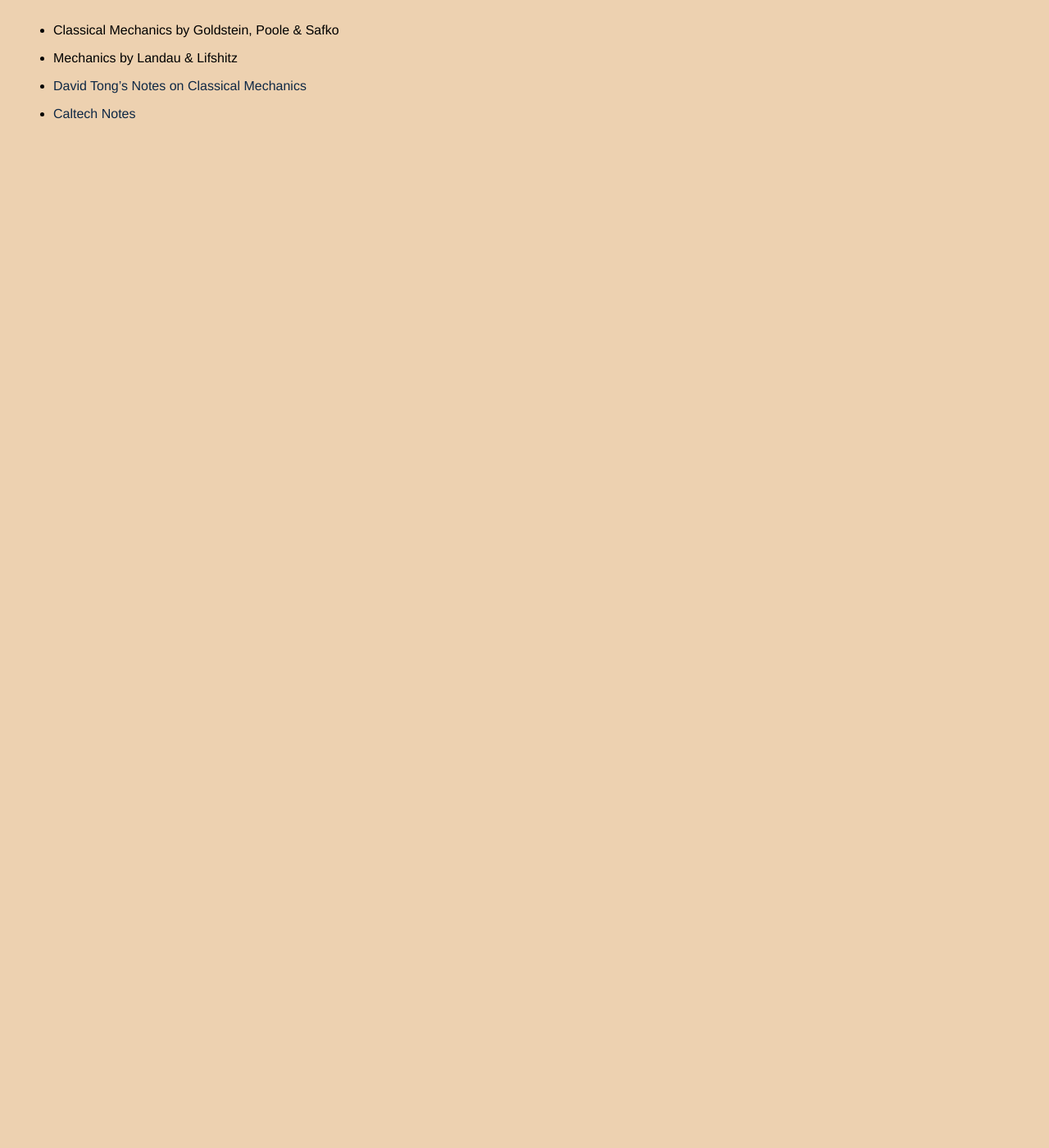
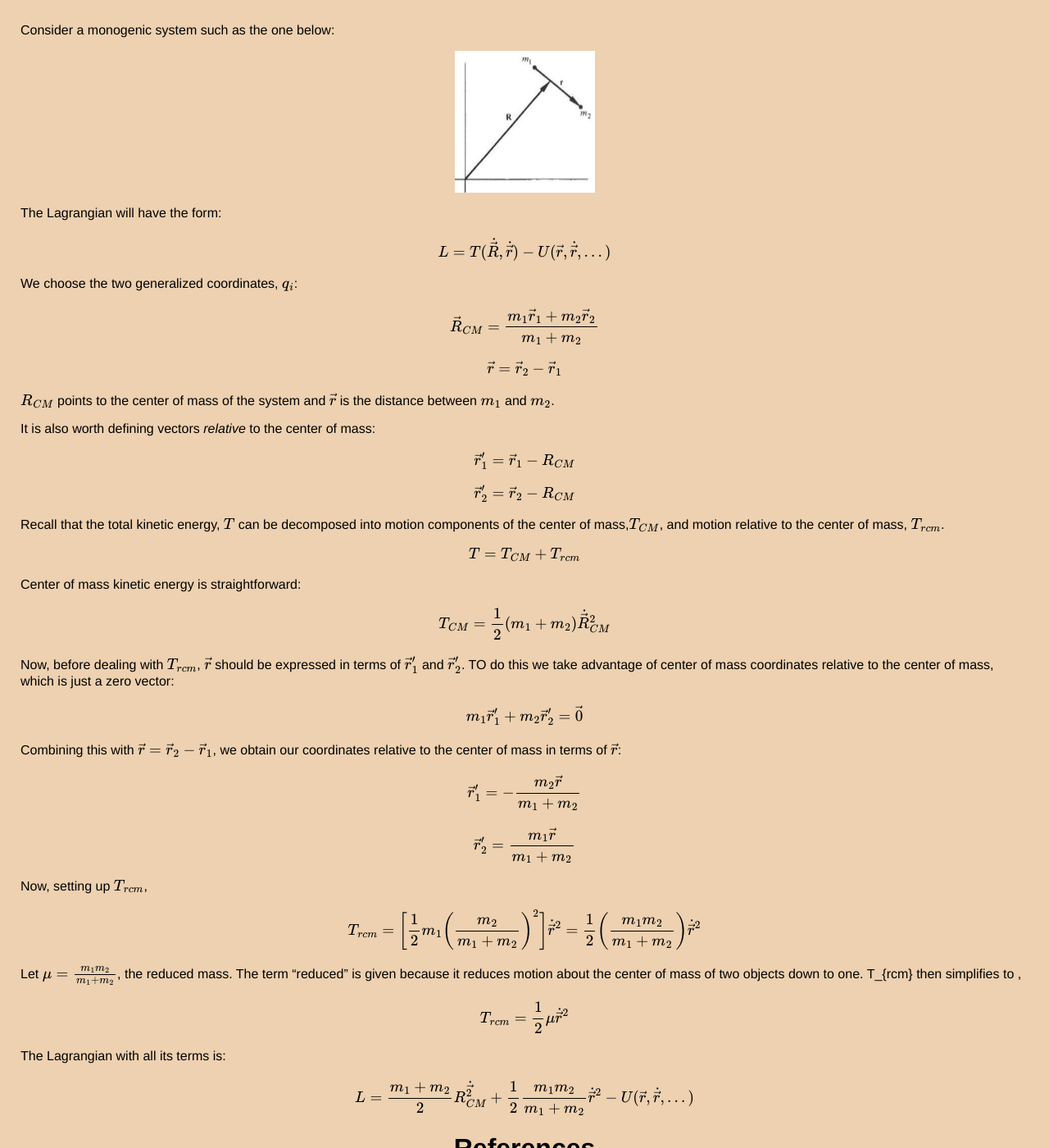
Before and after one commit to thaihangchung7/thaihangchung7.github.io, a Jekyll site: the page built from _notes/classical.md, in a window 1280 px wide and 1400 px high, scrolled down 16783 px. Shown: the whole window at 82% size. Built offline with Jekyll 4.4.1, drawn with Linux system fonts in a browser that asks for light colours; formulas are drawn with MathJax 3; before the commit the page ends 16956 px from its top, so only the background shows below that; some of the changed text lies outside the part shown.

Commit message:
introducing central body problem

```diff
--- a/_notes/classical.md
+++ b/_notes/classical.md
@@ -658,7 +658,7 @@
 
 $$ m \ddot{x} + \lambda \ddot{y} + \dot{\lambda} \dot{y} = \frac{\partial V}{\partial x} = 0 $$
 
-$$ m \ddot{y} + \lambda \ddot{x} - k \lambda + \dot{lambda} \dot{x} + \frac{\partial V}{\partial y} = 0 $$
+$$ m \ddot{y} + \lambda \ddot{x} - k \lambda + \dot{\lambda} \dot{x} + \frac{\partial V}{\partial y} = 0 $$
 
 $$ m \ddot{z} + \frac{\partial V}{\partial z} = 0 $$
 
@@ -719,6 +719,62 @@
 
 The Lagrangian makes use of symmetry. In other words, symmetry implies conservation!
 
+# The Central Force Problem
+
+Consider a monogenic system such as the one below:
+
+<img src="/assets/twobody.png" class="center">
+
+The Lagrangian will have the form:
+
+$$ L = T ( \dot{\vec{R}}, \dot{\vec{r}} ) - U (\vec{r},\dot{\vec{r}},... )  $$
+
+We choose the two generalized coordinates, $$ q_{i} $$:
+
+$$ \vec{R}_{CM} = \frac{m_{1} \vec{r}_{1} + m_{2} \vec{r}_{2}}{m_{1}+m_{2}} $$
+
+
+$$ \vec{r} = \vec{r}_{2} - \vec{r}_{1} $$
+
+$$ R_{CM} $$ points to the center of mass of the system and $$ \vec{r} $$ is the distance between $$ m_{1} $$ and $$ m_{2} $$.
+
+It is also worth defining vectors _relative_ to the center of mass:
+
+$$ \vec{r}_{1}' = \vec{r}_{1} - R_{CM} $$
+
+$$ \vec{r}_{2}' = \vec{r}_{2} - R_{CM} $$
+
+Recall that the total kinetic energy, $$ T $$ can be decomposed into motion components of the center of mass,$$ T_{CM} $$, and motion relative to the center of mass, $$T_{rcm}$$.
+
+$$ T = T_{CM} + T_{rcm} $$
+
+Center of mass kinetic energy is straightforward:
+
+$$ T_{CM} = \frac{1}{2} (m_{1} + m_{2}) \dot{\vec{R}}_{CM}^{2} $$
+
+Now, before dealing with $$T_{rcm}$$, $$\vec{r}$$ should be expressed in terms of $$\vec{r}_{1}'$$ and $$ \vec{r}_{2}'$$. TO do this we take advantage of center of mass coordinates relative to the center of mass, which is just a zero vector:
+
+$$ m_{1} \vec{r}_{1}' + m_{2} \vec{r}_{2}' = \vec{0} $$
+
+Combining this with $$ \vec{r} = \vec{r}_{2} - \vec{r}_{1} $$, we obtain our coordinates relative to the center of mass in terms of $$\vec{r}$$:
+
+$$ \vec{r}_{1}' = - \frac{m_{2} \vec{r}}{m_{1} + m_{2}} $$
+
+$$ \vec{r}_{2}' = \frac{m_{1} \vec{r}}{ m_{1}+m_{2}} $$
+
+Now, setting up $$ T_{rcm} $$,
+
+$$T_{rcm} = \bigg[ \frac{1}{2} m_{1} \bigg( \frac{m_{2}}{ m_{1} + m_{2} } \bigg)^{2} \bigg] \dot{\vec{r}}^{2} = \frac{1}{2} \bigg( \frac{m_{1} m_{2}}{ m_{1} + m_{2}} \bigg) \dot{\vec{r}}^{2}$$
+
+Let $$ \mu = \frac{m_{1} m_{2}}{m_{1} + m_{2}}$$, the reduced mass. The term "reduced" is given because it reduces motion about the center of mass of two objects down to one. T_{rcm} then simplifies to ,
+
+$$ T_{rcm} = \frac{1}{2} \mu \dot{\vec{r}}^{2} $$
+
+The Lagrangian with all its terms is:
+
+$$ L = \frac{m_{1} + m_{2}}{2} \dot{\vec{R_{CM}^{2}}}+ \frac{1}{2} \frac{m_{1} m_{2}}{m_{1} + m_{2}} \dot{\vec{r}}^{2} - U(\vec{r}, \dot{\vec{r}}, ...) $$
+
+
 
 
 # References
```
Also changed, not shown: assets/twobody.png (added).
